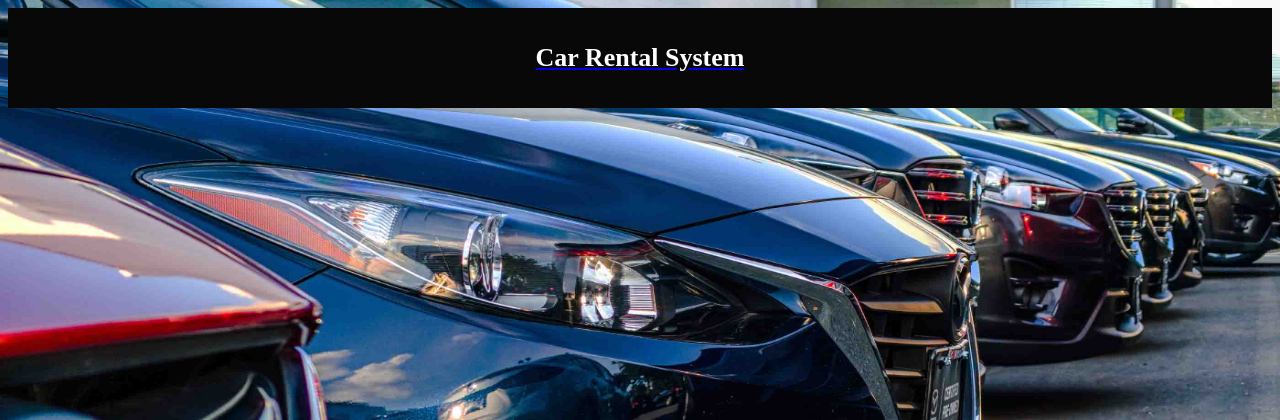
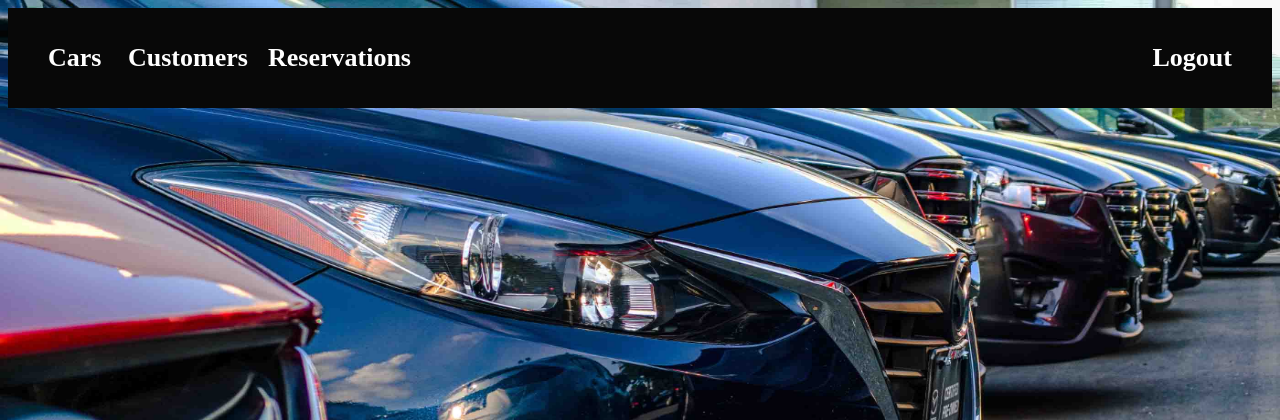
Before and after one commit to Aya66/Car-Rental-System, a PHP site: page /system.php in a window 1280 px wide. Shown: the top 420 px of the page. Run offline with PHP 8.4, Linux system fonts and the light colour scheme.

Commit message:
added cars page with scrollbar, added items in navbar, added logout button

```diff
--- a/location-size.css
+++ b/location-size.css
@@ -37,10 +37,46 @@ body {
   width: 100%;
   height: 100px;
 }
+.item-bar {
+  width: 100%;
+  height: 50px;
+}
 .title-margins {
   margin-top: 0;
   margin-bottom: 0;
   left: 50%;
+  padding-top: 35px;
+}
+.item-margins {
+  padding-top: 15px;
+  padding-left: 20px;
+}
+.logout-margins {
+  position: absolute;
+  margin-top: 0;
+  margin-bottom: 0;
+  right: 40px;
+  padding-top: 35px;
+}
+.navbar-first {
+  position: absolute;
+  margin-top: 0;
+  margin-bottom: 0;
+  left: 40px;
+  padding-top: 35px;
+}
+.navbar-second {
+  position: absolute;
+  margin-top: 0;
+  margin-bottom: 0;
+  left: 120px;
+  padding-top: 35px;
+}
+.navbar-third {
+  position: absolute;
+  margin-top: 0;
+  margin-bottom: 0;
+  left: 260px;
   padding-top: 35px;
 }
 .sign-up-text-margins {
@@ -112,3 +148,8 @@ body {
   border: 1px;
   border-radius: 1.5px;
 }
+.scrollbar {
+  width: 100%;
+  height: 100%;
+  overflow: scroll;
+}
--- a/system.php
+++ b/system.php
@@ -12,10 +12,30 @@
 <body>
 
 	<nav class="nav-bar black-background">
+
+        <a href="system_cars.php">
+        	<h2 class="font26 navbar-first white-colour">Cars</h2>
+		</a>
+
+        <a href="system_cars.php">
+        	<h2 class="font26 navbar-second white-colour">Customers</h2>
+		</a>
+
+        <a href="system_cars.php">
+        	<h2 class="font26 navbar-third white-colour">Reservations</h2>
+		</a>
+
 		<a href="index.html">
-        	<h2 class="font26 title-margins white-colour">Car Rental System</h2>
+        	<h2 class="font26 logout-margins white-colour">Logout</h2>
 		</a>
+
     </nav>
+
+    <section class="center">
+
+
+
+    </section>
 
 </body>
 </html>
```
Also changed, not shown: system_cars.php (added, +73 -0 lines).
